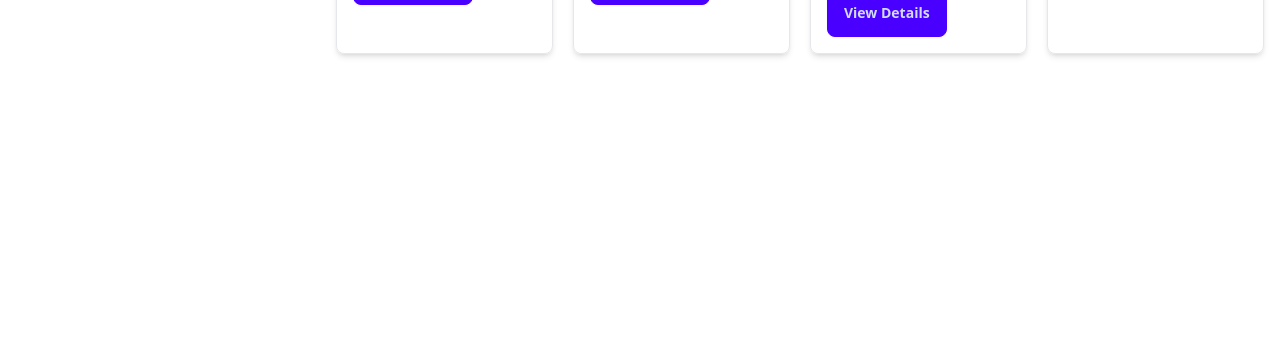
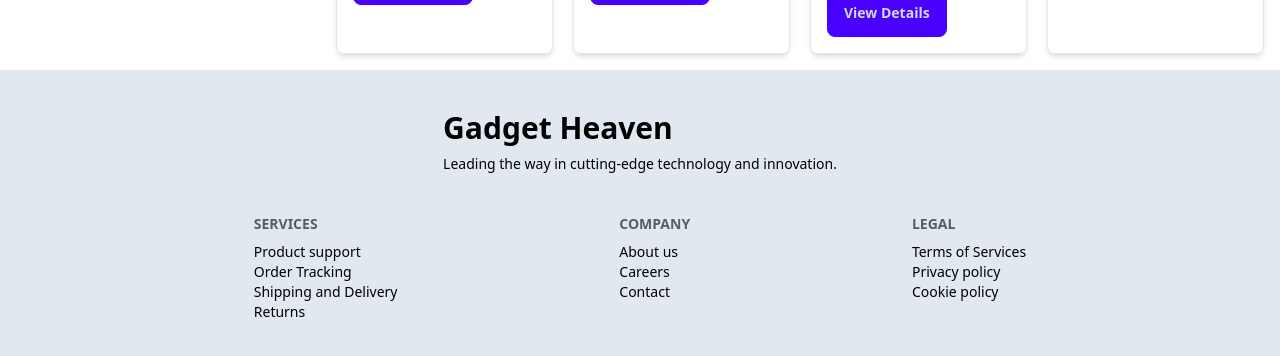
Before and after one commit to programming-hero-web-course-4/b10a8-gadget-heaven-jaky-sheikh, a React (Vite) app: page / in a window 1280 px wide. Shown: the part 3014-3370 px from the top of the page. Before the commit the page ends 3084 px from the top, so only its background shows below. Built offline with nearby package versions, Linux system fonts and the light colour scheme.

Commit message:
Footer section

```diff
--- a/src/App.jsx
+++ b/src/App.jsx
@@ -1,7 +1,7 @@
 import './App.css'
 import Home from './Components/Home/Home'
 import Navbar from './Components/Navbar/Navbar'
-// import Footer from './Components/Footer/Footer'
+import Footer from './Components/Footer/Footer'
 
 
 function App() {
@@ -12,7 +12,7 @@ function App() {
       <Navbar></Navbar>
       {/* <h1>Vite + React</h1> */}
       <Home></Home>
-      {/* <Footer></Footer> */}
+      <Footer></Footer>
     </>
   )
 }
--- a/src/Components/Footer/Footer.jsx
+++ b/src/Components/Footer/Footer.jsx
@@ -2,28 +2,35 @@
 
 const Footer = () => {
     return (
-        <footer className="footer bg-neutral text-neutral-content p-10">
+        <div>
+            <footer className="footer bg-slate-200 text-black p-10 flex flex-col items-center">
+                <div className="text-center">
+                    <h2 className="text-3xl font-bold">Gadget Heaven</h2>
+                    <p className="font-medium">Leading the way in cutting-edge technology and innovation.</p>
+                </div>
+                <div className="flex justify-evenly w-full">
                     <nav>
                         <h6 className="footer-title">Services</h6>
-                <a className="link link-hover">Branding</a>
-                <a className="link link-hover">Design</a>
-                <a className="link link-hover">Marketing</a>
-                <a className="link link-hover">Advertisement</a>
+                        <a className="link link-hover block">Product support</a>
+                        <a className="link link-hover block">Order Tracking</a>
+                        <a className="link link-hover block">Shipping and Delivery</a>
+                        <a className="link link-hover block">Returns< /a>
                     </nav>
                     <nav>
                         <h6 className="footer-title">Company</h6>
-                <a className="link link-hover">About us</a>
-                <a className="link link-hover">Contact</a>
-                <a className="link link-hover">Jobs</a>
-                <a className="link link-hover">Press kit</a>
+                        <a className="link link-hover block">About us</a>
+                        <a className="link link-hover block">Careers</a>
+                        <a className="link link-hover block">Contact</a>
                     </nav>
                     <nav>
                         <h6 className="footer-title">Legal</h6>
-                <a className="link link-hover">Terms of use</a>
-                <a className="link link-hover">Privacy policy</a>
-                <a className="link link-hover">Cookie policy</a>
+                        <a className="link link-hover block">Terms of Services</a>
+                        <a className="link link-hover block">Privacy policy</a>
+                        <a className="link link-hover block">Cookie policy</a>
                     </nav>
+                </div>
             </footer>
+        </div>
     );
 };
 
```
Lines whose indentation alone changed are shown as unchanged.
